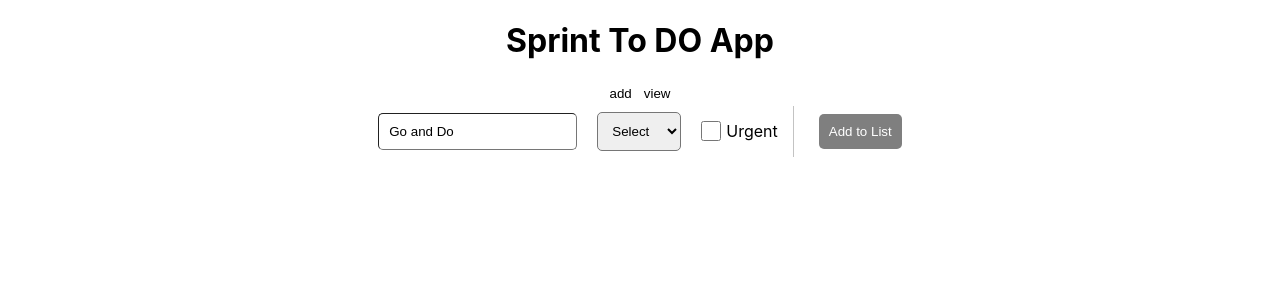
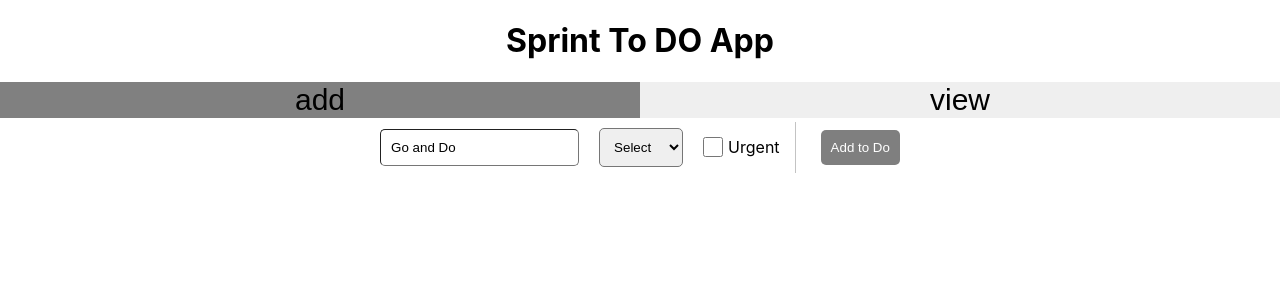
Before and after one commit to meeraqunaibi/to-do-list, a React (Create React App) app: page / in a window 1280 px wide. Both pictures are taken after a click on the button "add". Shown: the top 300 px of the page. Built offline with nearby package versions, Linux system fonts and the light colour scheme.

Commit message:
fixed styles

```diff
--- a/package.json
+++ b/package.json
@@ -9,6 +9,7 @@
     "react": "^18.2.0",
     "react-dom": "^18.2.0",
     "react-scripts": "5.0.1",
+    "reactjs-popup": "^2.0.5",
     "web-vitals": "^2.1.4"
   },
   "scripts": {
--- a/src/App.css
+++ b/src/App.css
@@ -1,3 +1,12 @@
 .App {
   text-align: center;
 }
+.addViewButtons{
+  width: 50%;
+  font-size: 30px;
+  border: none;
+}
+
+.selectedButton{
+  background-color: gray;
+}
--- a/src/App.jsx
+++ b/src/App.jsx
@@ -12,8 +12,18 @@ function App() {
   }
 
   const delItem = (id) => {
-    alert(id);
     const newItems = items.filter(item => item.id !== id);;
+    setItems(newItems);
+  }
+
+  const markDone = (id) => {
+    const newItems = [...items];
+    for (let i = 0; i < newItems.length; i++) {
+      if (newItems[i].id == id) {
+        newItems[i].done = true;
+      }
+    }
+    console.log(newItems);
     setItems(newItems);
   }
 
@@ -21,11 +31,11 @@ function App() {
     <div className="App">
       <h1>Sprint To DO App</h1>
       <div>
-        <button onClick={() => setPage('add')}>add</button>
-        <button onClick={() => setPage('view')}>view</button>
+        <button onClick={() => setPage('add')} className={page == 'add' ? "addViewButtons selectedButton" : "addViewButtons"}>add</button>
+        <button onClick={() => setPage('view')} className={page == 'view' ? "addViewButtons selectedButton" : "addViewButtons"}>view</button>
       </div>
       {page == 'add' && <Form onAddItem={addItem} />}
-      {page == 'view' && <List items={items} onDel={delItem} />}
+      {page == 'view' && <List items={items} onDel={delItem} onDone={markDone} />}
     </div>
   );
 }
--- a/src/components/pages/form/form.component.jsx
+++ b/src/components/pages/form/form.component.jsx
@@ -10,10 +10,11 @@ const Form = (props) => {
   const handleSubmit = (event) => {
     event.preventDefault();
     const newItem = {
-      id:new Date(),
+      id: new Date(),
       title: event.target.title.value,
       category: event.target.category.value,
-      urgent: event.target.urgent.checked
+      urgent: event.target.urgent.checked,
+      done: false
     }
 
     props.onAddItem(newItem);
@@ -51,7 +52,6 @@ const Form = (props) => {
           {
             items.map((item) => (
               <option value={item.value} > {item.label} </option>
-
             ))
           }
         </select>
@@ -63,7 +63,7 @@ const Form = (props) => {
         />
         <label>Urgent</label>
         <div className="separator" />
-      <input type="submit" value="Add to List" />
+        <input type="submit" value="Add to Do" />
       </form>
     </div >
   )
--- a/src/components/pages/list/list.component.jsx
+++ b/src/components/pages/list/list.component.jsx
@@ -1,15 +1,25 @@
 import './list.css';
-
+import Popup from 'reactjs-popup';
+import 'reactjs-popup/dist/index.css';
 /**
  * @param {{
  * items: {
  *   title: event.target.title.value,
  *   category: event.target.category.value,
  *   urgent: event.target.urgent.checked
+ * done:
  * }[]
  * }} props
  */
 const List = (props) => {
+  const handleDone = (id) => {
+    props.onDone(id);
+  }
+
+  const handleDelete = () => {
+
+  }
+
   return (
     <div className='items-list'>
       <ul>
@@ -17,11 +27,11 @@ const List = (props) => {
           props.items.map((item, index) => <li key={item.id} className={item.urgent ? "urgent" : ""} >
             <div className="item">
               <div className="lSide">
-                <h2>{item.title} </h2> <span>{item.category}</span>
+                <h2 className={item.done?"done":""}>{item.title} </h2> <span className={item.done?"done":""}>{item.category}</span>
               </div>
               <div className="rSide">
-                <button onClick={() => props.onDel(item.id)}> delete</button>
-                <button onClick={() => props.onDel(item.id)}> Done</button>
+                <button onClick={() => props.onDel(item.id)}> delete </button>
+                <button onClick={() => handleDone(item.id)}> Done </button>
               </div>
             </div>
           </li>)
--- a/src/components/pages/list/list.css
+++ b/src/components/pages/list/list.css
@@ -5,7 +5,7 @@
     padding: 10px;
 }
 
-button {
+.button {
     background-color: white;
     border: 0px;
 }
@@ -24,7 +24,6 @@ button {
 }
 
 ul {
-    display: flex;
     width: 100%;
 }
 
@@ -33,3 +32,7 @@ li {
     width: 90%;
     justify-content: space-between;
 }
+
+.done {
+    text-decoration:line-through;
+}
```
Also changed, not shown: 1 other file (tests, documents, lock files or other folders). Lines whose indentation alone changed are shown as unchanged.
